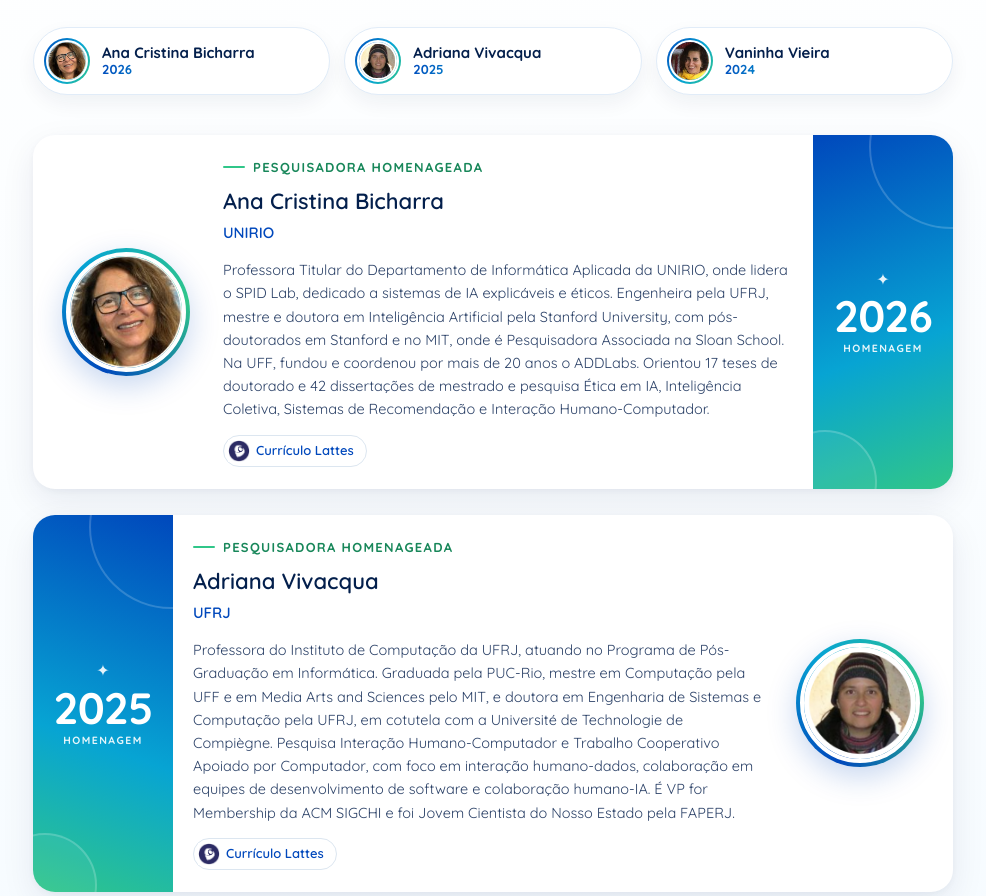
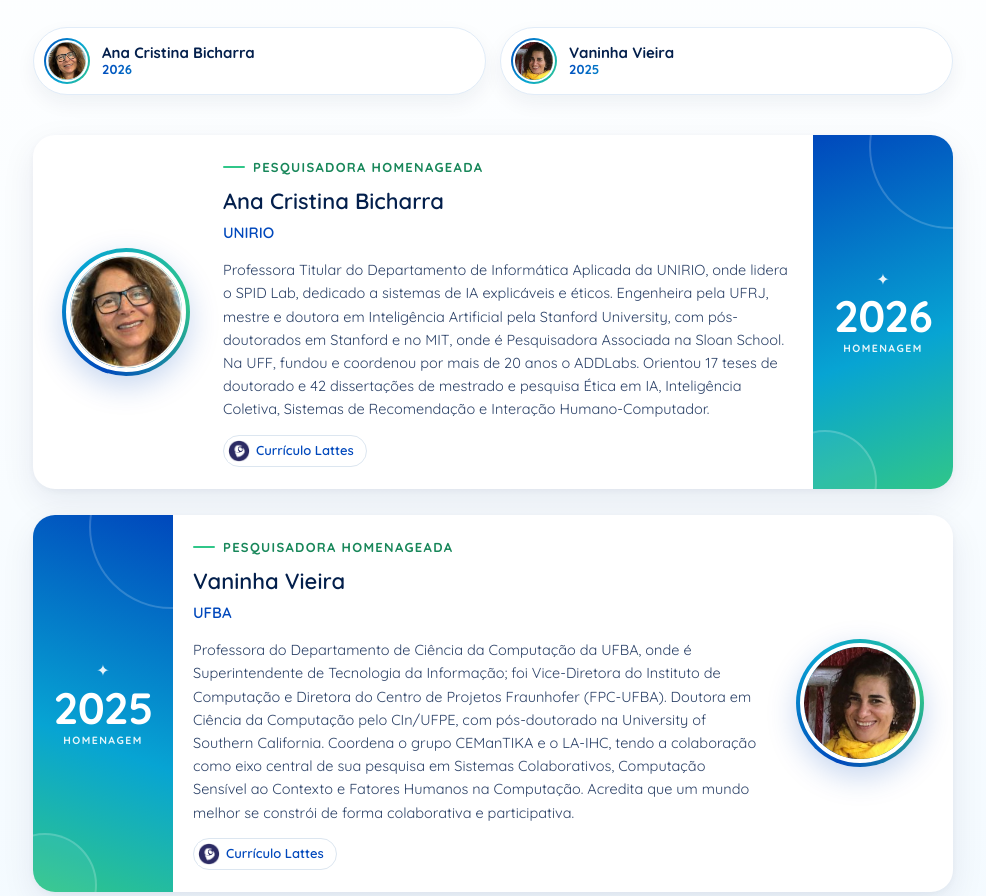
Before and after one commit to rafaelparizi/sbsc-novo, a plain HTML site: page homenageados.html in a window 1280 px wide. Shown: the part 791-1687 px from the top of the page, without its empty margins (147-1133 px from the left). Drawn offline with Linux system fonts and the light colour scheme.

Commit message:
Corrige homenageados: remove Adriana Vivacqua e ajusta Vaninha Vieira para 2025
Co-Authored-By: Claude Opus 5.5 <noreply@anthropic.com>

```diff
--- a/homenageados.html
+++ b/homenageados.html
@@ -70,8 +70,7 @@
         <nav class="hom-atalhos" aria-label="Ir direto para um(a) homenageado(a)">
           <ul>
             <li><a href="#ana-cristina-bicharra"><span class="ha-foto"><img src="img/ft-07-150x150-1.jpg" alt=""></span><span class="ha-txt"><b>Ana Cristina Bicharra</b><small>2026</small></span></a></li>
-            <li><a href="#adriana-vivacqua"><span class="ha-foto"><img src="img/12.png" alt=""></span><span class="ha-txt"><b>Adriana Vivacqua</b><small>2025</small></span></a></li>
-            <li><a href="#vaninha-vieira"><span class="ha-foto"><img src="img/vaninha-lattes.jpg" alt=""></span><span class="ha-txt"><b>Vaninha Vieira</b><small>2024</small></span></a></li>
+            <li><a href="#vaninha-vieira"><span class="ha-foto"><img src="img/vaninha-lattes.jpg" alt=""></span><span class="ha-txt"><b>Vaninha Vieira</b><small>2025</small></span></a></li>
           </ul>
         </nav>
         <ol class="homenageados" reversed>
@@ -86,17 +85,6 @@
             </div>
             <div class="hom-ano" aria-label="Homenagem de 2026"><span class="estrela" aria-hidden="true">✦</span><span class="ano">2026</span><span class="legenda">Homenagem</span></div>
           </li>
-          <li class="homenageado" id="adriana-vivacqua">
-            <div class="hom-foto"><div class="foto-anel"><img src="img/12.png" alt="Foto de Adriana Vivacqua" loading="lazy"></div></div>
-            <div class="hom-texto">
-              <span class="rotulo">Pesquisadora homenageada</span>
-              <h3>Adriana Vivacqua</h3>
-              <span class="inst">UFRJ</span>
-              <p class="hom-bio">Professora do Instituto de Computação da UFRJ, atuando no Programa de Pós-Graduação em Informática. Graduada pela PUC-Rio, mestre em Computação pela UFF e em Media Arts and Sciences pelo MIT, e doutora em Engenharia de Sistemas e Computação pela UFRJ, em cotutela com a Université de Technologie de Compiègne. Pesquisa Interação Humano-Computador e Trabalho Cooperativo Apoiado por Computador, com foco em interação humano-dados, colaboração em equipes de desenvolvimento de software e colaboração humano-IA. É VP for Membership da ACM SIGCHI e foi Jovem Cientista do Nosso Estado pela FAPERJ.</p>
-              <a class="hom-lattes" href="http://lattes.cnpq.br/6494676052801758" target="_blank" rel="noopener"><img src="img/icon-lattes-16.png" alt="">Currículo Lattes</a>
-            </div>
-            <div class="hom-ano" aria-label="Homenagem de 2025"><span class="estrela" aria-hidden="true">✦</span><span class="ano">2025</span><span class="legenda">Homenagem</span></div>
-          </li>
           <li class="homenageado" id="vaninha-vieira">
             <div class="hom-foto"><div class="foto-anel"><img src="img/vaninha-lattes.jpg" alt="Foto de Vaninha Vieira" loading="lazy"></div></div>
             <div class="hom-texto">
@@ -106,7 +94,7 @@
               <p class="hom-bio">Professora do Departamento de Ciência da Computação da UFBA, onde é Superintendente de Tecnologia da Informação; foi Vice-Diretora do Instituto de Computação e Diretora do Centro de Projetos Fraunhofer (FPC-UFBA). Doutora em Ciência da Computação pelo CIn/UFPE, com pós-doutorado na University of Southern California. Coordena o grupo CEManTIKA e o LA-IHC, tendo a colaboração como eixo central de sua pesquisa em Sistemas Colaborativos, Computação Sensível ao Contexto e Fatores Humanos na Computação. Acredita que um mundo melhor se constrói de forma colaborativa e participativa.</p>
               <a class="hom-lattes" href="http://lattes.cnpq.br/7992586996463223" target="_blank" rel="noopener"><img src="img/icon-lattes-16.png" alt="">Currículo Lattes</a>
             </div>
-            <div class="hom-ano" aria-label="Homenagem de 2024"><span class="estrela" aria-hidden="true">✦</span><span class="ano">2024</span><span class="legenda">Homenagem</span></div>
+            <div class="hom-ano" aria-label="Homenagem de 2025"><span class="estrela" aria-hidden="true">✦</span><span class="ano">2025</span><span class="legenda">Homenagem</span></div>
           </li>
         </ol>
         <p class="hom-fonte">Minibios adaptadas dos currículos Lattes das homenageadas.</p>
```
